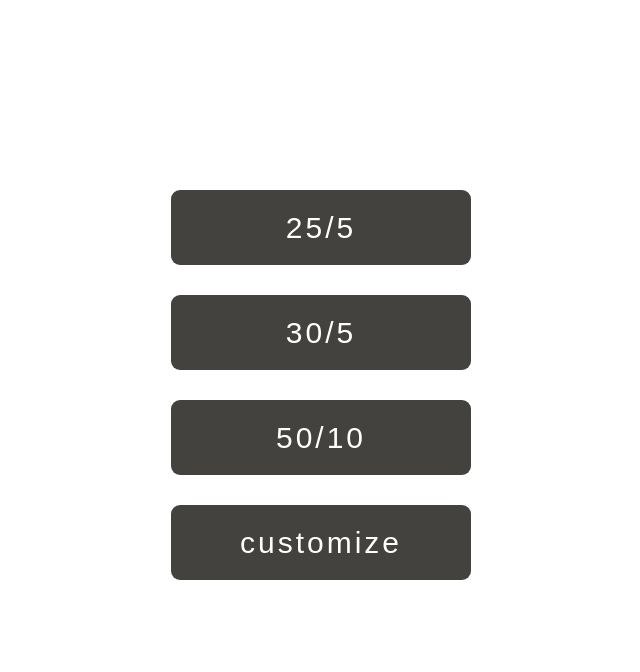
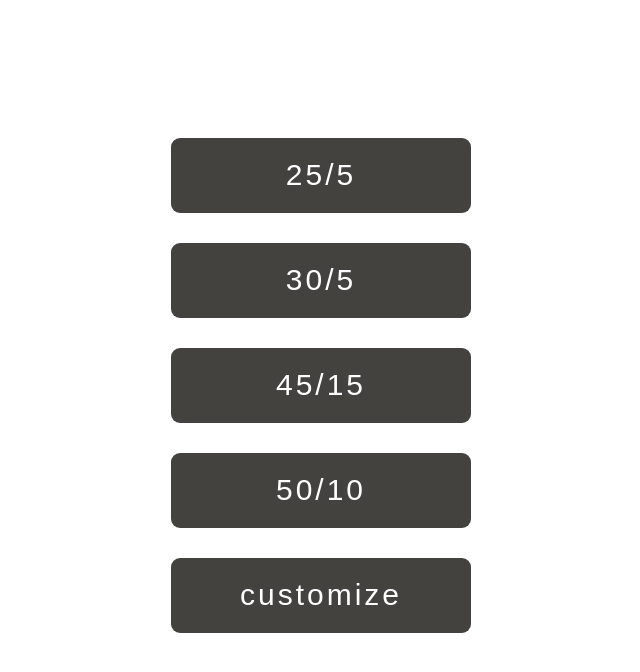
Before and after one commit to rootbeet1/StudyPilotHub, a plain HTML site: page index.html in a window 1280 px wide. Shown: the whole page, without its empty margins (319-959 px from the left). Drawn offline with Linux system fonts and the light colour scheme.

Commit message:
add: 45/15 button

```diff
--- a/index.html
+++ b/index.html
@@ -37,6 +37,7 @@
 <body>
     <button>25/5</button>
     <button>30/5</button>
+    <button>45/15</button>
     <button>50/10</button>
     <button>customize</button>
 </body>
```
